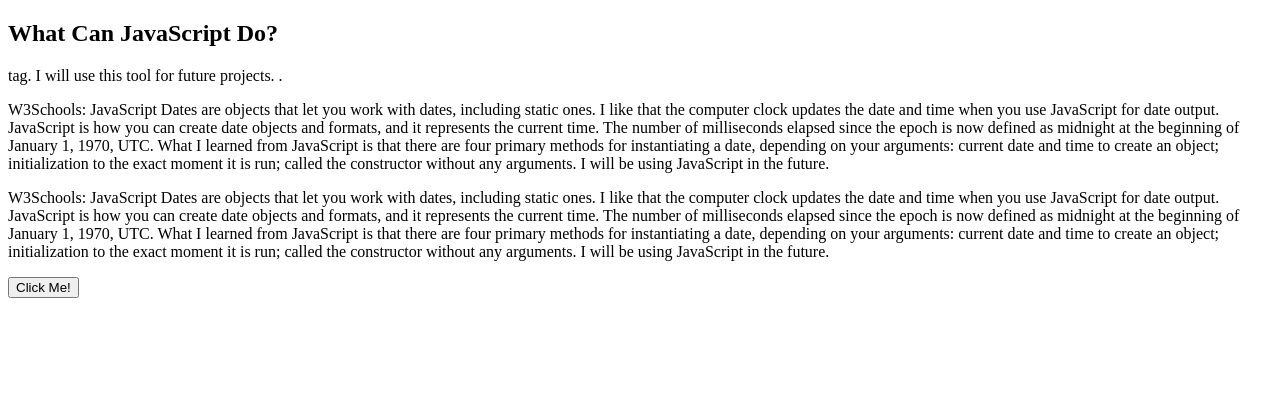
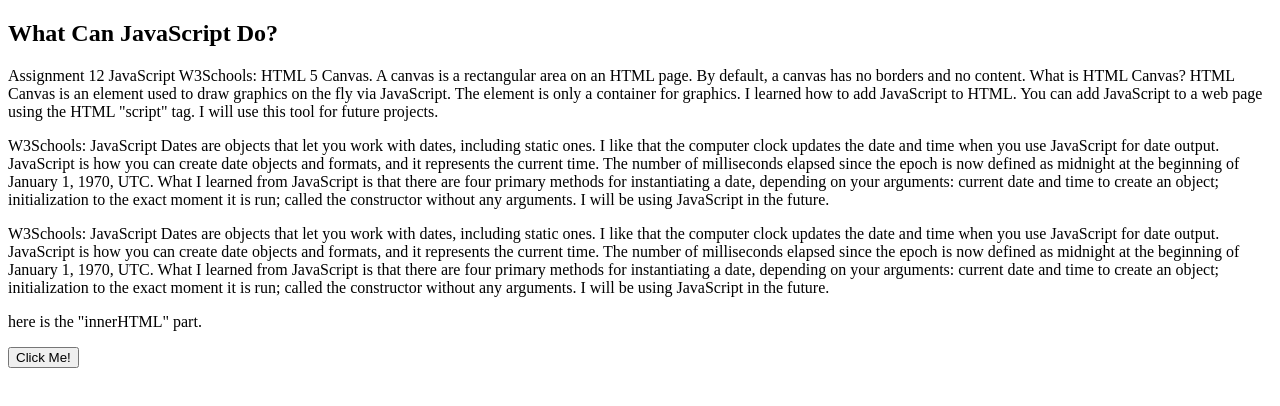
Before and after one commit to cmccullough5-cmd/cmccullough5-cmd.github.io, a plain HTML site: page web110/assignment12.html in a window 1280 px wide. Drawn offline with Linux system fonts and the light colour scheme.

Commit message:
Fix HTML structure and improve paragraph formatting

```diff
--- a/web110/assignment12.html
+++ b/web110/assignment12.html
@@ -5,14 +5,15 @@
 
   <h2>What Can JavaScript Do?</h2>
 
-  <pAssignment 12 JavaScript
-W3Schools: HTML 5 Canvas. A canvas is a rectangular area on an HTML page. By default, a canvas has no borders and no content. What is HTML Canvas? HTML Canvas is an element used to draw graphics on the fly via JavaScript. The element is only a container for graphics. I learned how to add JavaScript to HTML. You can add JavaScript to a web page using the HTML < script> tag. I will use this tool for future projects.  .</p>
+  <p>Assignment 12 JavaScript
+W3Schools: HTML 5 Canvas. A canvas is a rectangular area on an HTML page. By default, a canvas has no borders and no content. What is HTML Canvas? HTML Canvas is an element used to draw graphics on the fly via JavaScript. The element is only a container for graphics. I learned how to add JavaScript to HTML. You can add JavaScript to a web page using the HTML "script" tag. I will use this tool for future projects. </p>
 
 <p>W3Schools: JavaScript Dates are objects that let you work with dates, including static ones. I like that the computer clock updates the date and time when you use JavaScript for date output. JavaScript is how you can create date objects and formats, and it represents the current time. The number of milliseconds elapsed since the epoch is now defined as midnight at the beginning of January 1, 1970, UTC. What I learned from JavaScript is that there are four primary methods for instantiating a date, depending on your arguments: current date and time to create an object; initialization to the exact moment it is run; called the constructor without any arguments. I will be using JavaScript in the future.</p>
 
 
   <p>W3Schools: JavaScript Dates are objects that let you work with dates, including static ones. I like that the computer clock updates the date and time when you use JavaScript for date output. JavaScript is how you can create date objects and formats, and it represents the current time. The number of milliseconds elapsed since the epoch is now defined as midnight at the beginning of January 1, 1970, UTC. What I learned from JavaScript is that there are four primary methods for instantiating a date, depending on your arguments: current date and time to create an object; initialization to the exact moment it is run; called the constructor without any arguments. I will be using JavaScript in the future.</p>
 
+  <p id="demo"> here is the "innerHTML" part. </p>
   <button type="button" onclick='document.getElementById("demo").innerHTML = "Hello JavaScript!"'>Click Me!</button>
 
 </body>
```
